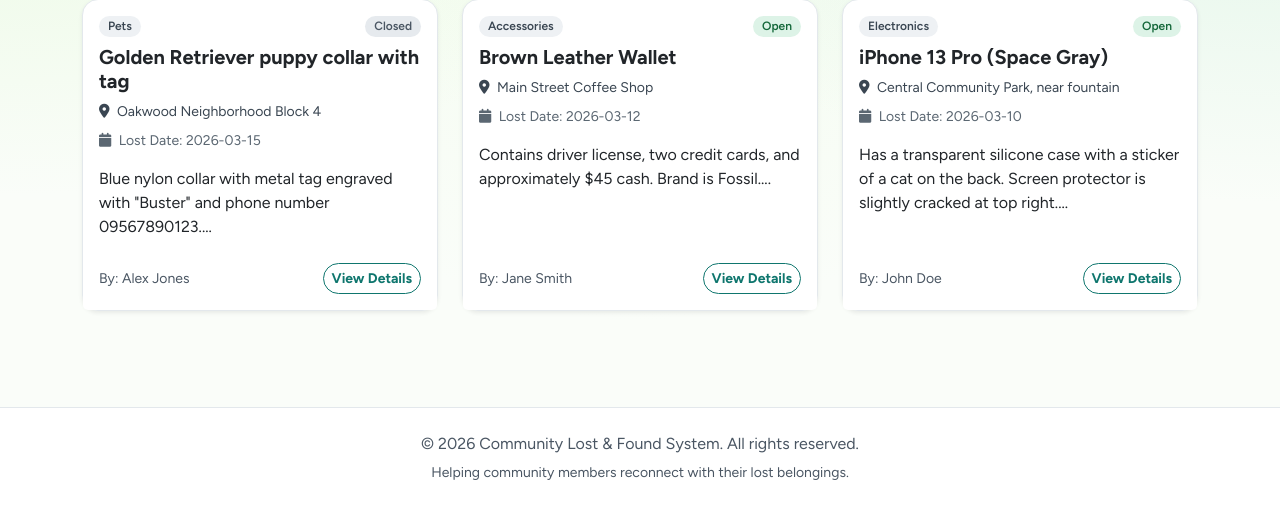
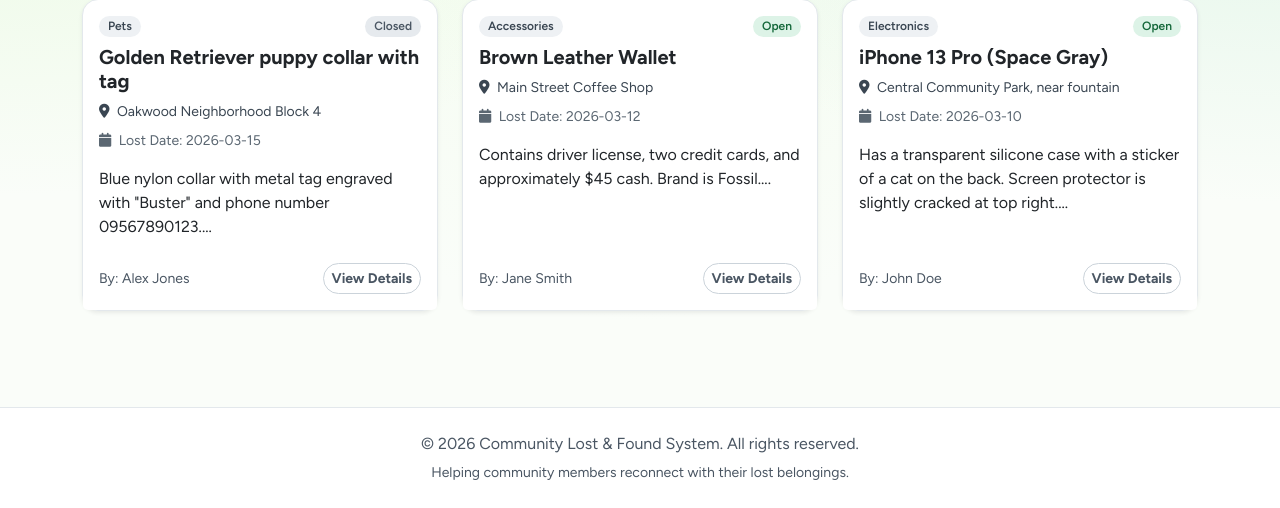
Before and after one commit to SickleFire/lost-and-found-system, a PHP site: page /lost_items.php in a window 1280 px wide. Shown: the part 346-854 px from the top of the page. Run offline with PHP 8.4, Linux system fonts and the light colour scheme; data comes from the database, SQL or seed files in the repository.

Commit message:
Update lost_items.php

```diff
--- a/lost_items.php
+++ b/lost_items.php
@@ -127,7 +127,7 @@ include 'header.php';
                         </div>
                         <div class="card-footer bg-white border-top-0 d-flex justify-content-between align-items-center pb-3">
                             <small class="text-muted">By: <?php echo htmlspecialchars($item['full_name']); ?></small>
-                            <a href="lost_detail.php?id=<?php echo $item['item_id']; ?>" class="btn btn-outline-primary btn-sm fw-bold">View Details</a>
+                            <a href="lost_detail.php?id=<?php echo $item['item_id']; ?>" class="btn btn-outline-success btn-sm fw-bold">View Details</a>
                         </div>
                     </div>
                 </div>
```
